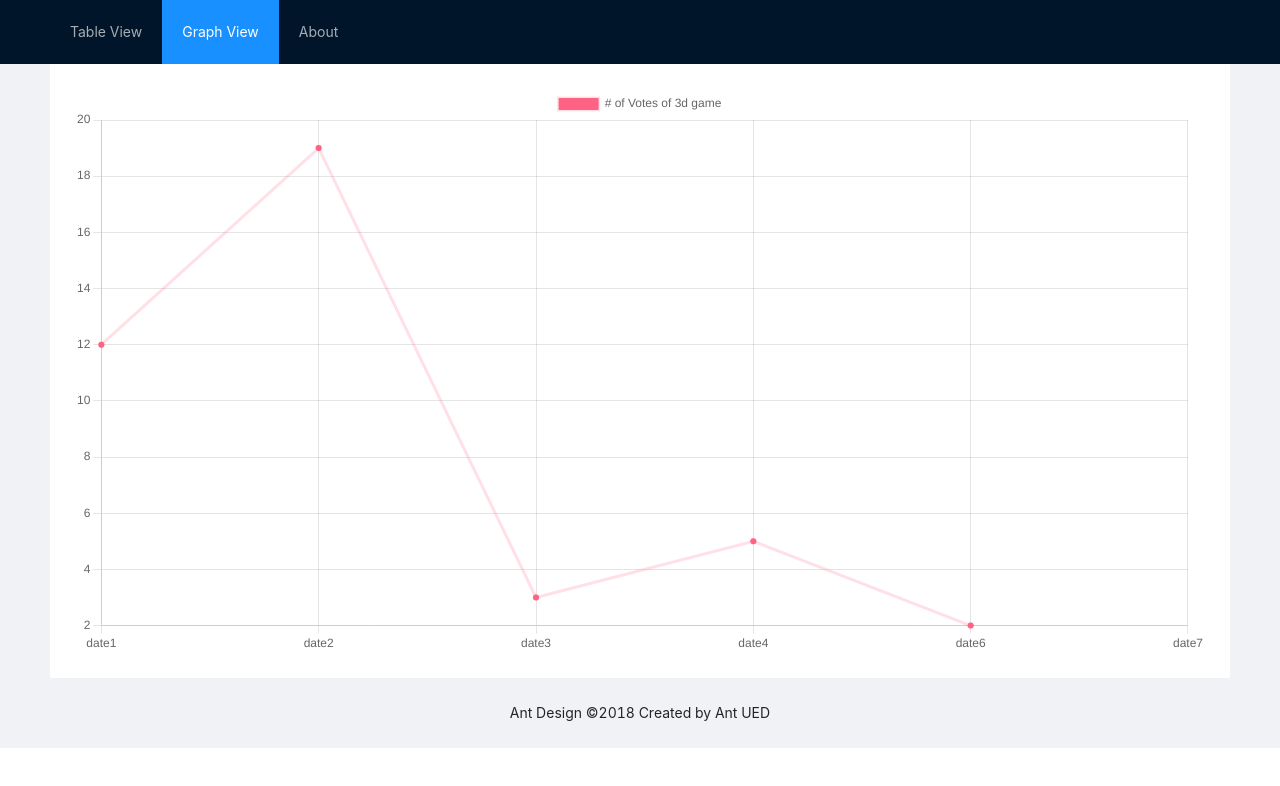
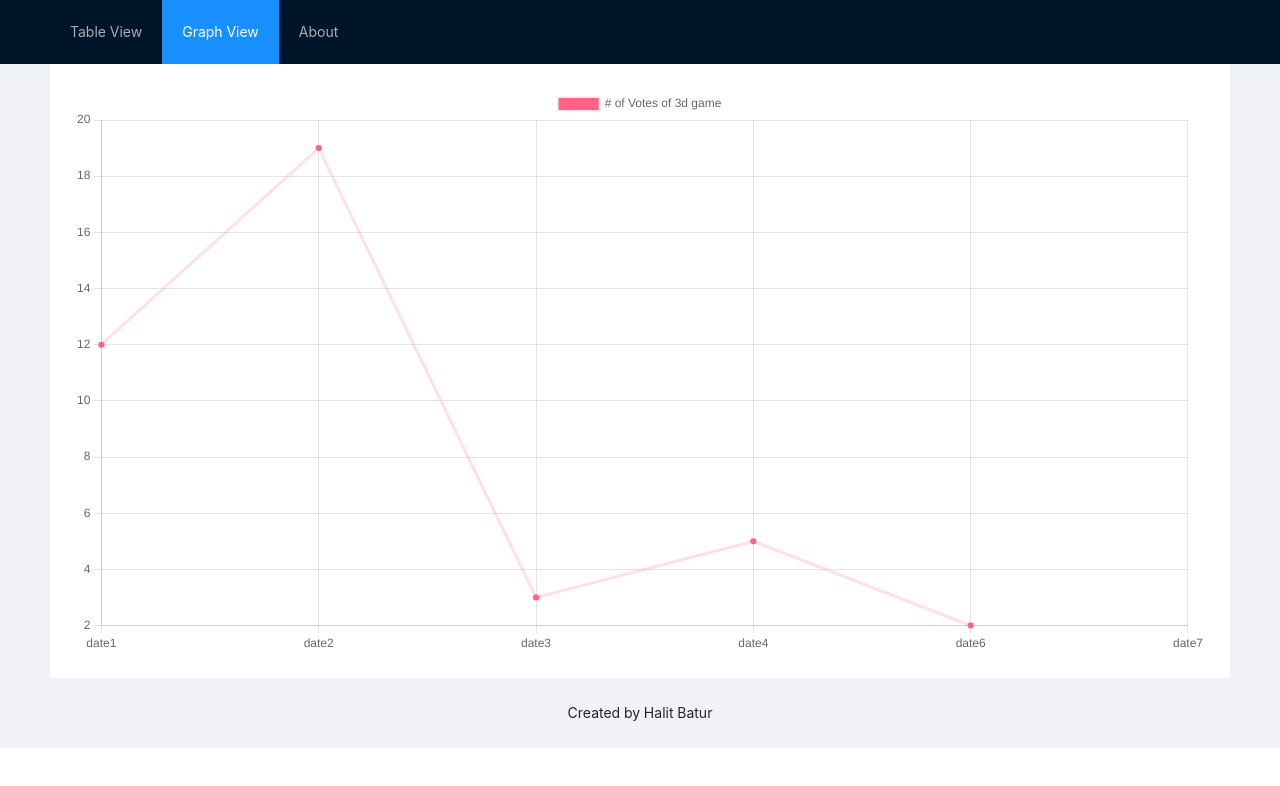
Before and after one commit to halitbatur/GJG-data-vis, a React (Create React App) app: page / in a window 1280 px wide. Shown: the top 786 px of the page. Built offline with nearby package versions, Linux system fonts and the light colour scheme; no server answers.

Commit message:
add main layout

```diff
--- a/src/App.tsx
+++ b/src/App.tsx
@@ -1,34 +1,12 @@
 import React from "react";
-import TableView from "../src/components/TableView";
-import GraphView from "../src/components/GraphView";
-import { Layout, Menu } from "antd";
+import MainLayout from "../src/containers/MainLayout";
 import "antd/dist/antd.css";
 import "./App.css";
-
-const { Header, Content, Footer } = Layout;
 
 function App() {
   return (
     <>
-      <Layout className="layout">
-        <Header>
-          <div className="logo" />
-          <Menu theme="dark" mode="horizontal" defaultSelectedKeys={["2"]}>
-            <Menu.Item key="1">Table View</Menu.Item>
-            <Menu.Item key="2">Graph View</Menu.Item>
-            <Menu.Item key="3">About</Menu.Item>
-          </Menu>
-        </Header>
-        <Content style={{ padding: "0 50px" }}>
-          <div className="site-layout-content">
-            <TableView />
-            <GraphView />
-          </div>
-        </Content>
-        <Footer style={{ textAlign: "center" }}>
-          Ant Design ©2018 Created by Ant UED
-        </Footer>
-      </Layout>
+      <MainLayout />
     </>
   );
 }
--- /dev/null
+++ b/src/containers/MainLayout/index.tsx
@@ -0,0 +1,32 @@
+import React from "react";
+import TableView from "../../components/TableView";
+import GraphView from "../../components/GraphView";
+import { Layout, Menu } from "antd";
+
+const { Header, Content, Footer } = Layout;
+
+const MainLayout = () => {
+  return (
+    <div>
+      <Layout className="layout">
+        <Header>
+          <div className="logo" />
+          <Menu theme="dark" mode="horizontal" defaultSelectedKeys={["2"]}>
+            <Menu.Item key="1">Table View</Menu.Item>
+            <Menu.Item key="2">Graph View</Menu.Item>
+            <Menu.Item key="3">About</Menu.Item>
+          </Menu>
+        </Header>
+        <Content style={{ padding: "0 50px" }}>
+          <div className="site-layout-content">
+            <TableView />
+            <GraphView />
+          </div>
+        </Content>
+        <Footer style={{ textAlign: "center" }}>Created by Halit Batur</Footer>
+      </Layout>
+    </div>
+  );
+};
+
+export default MainLayout;
```
